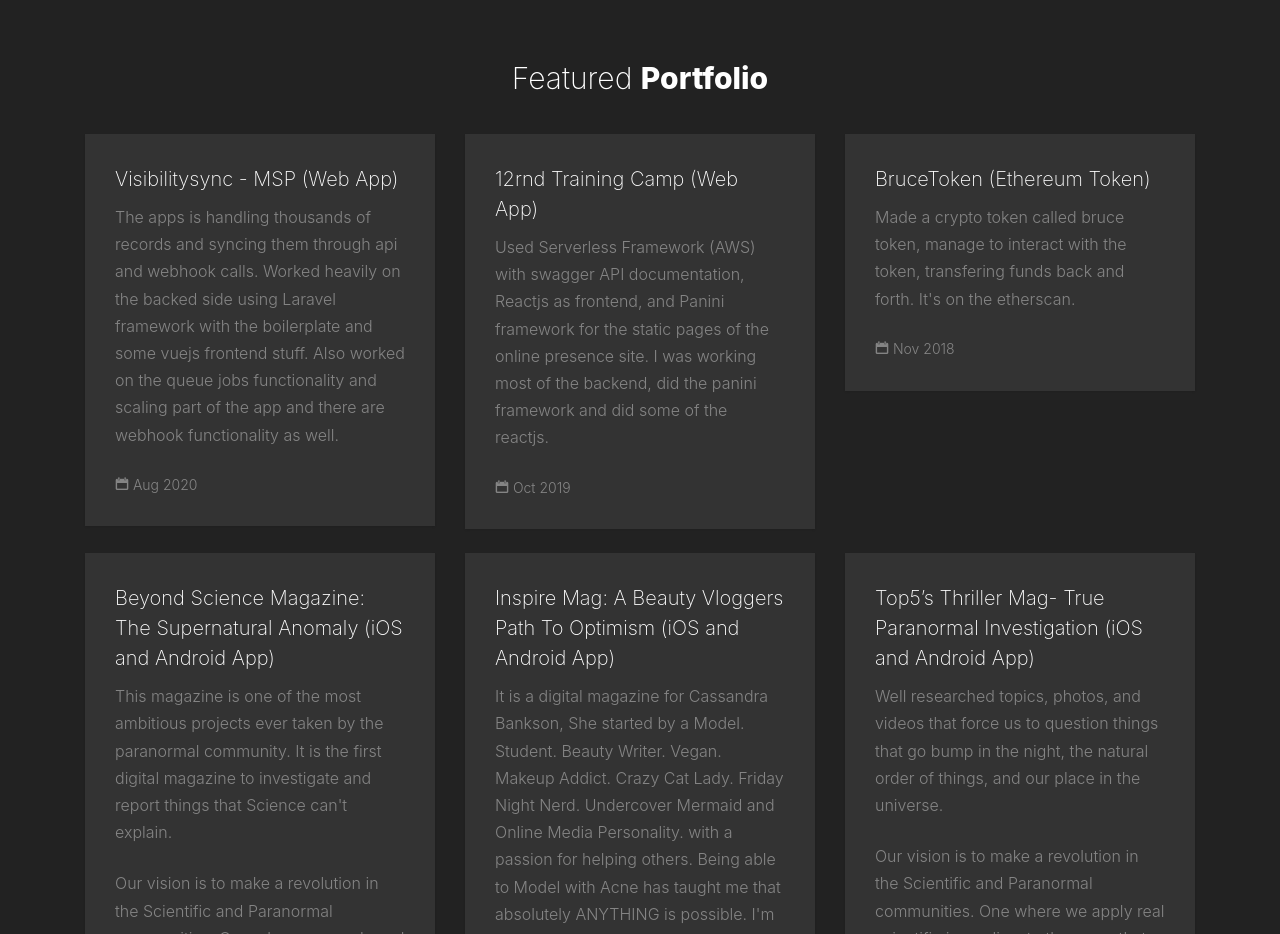
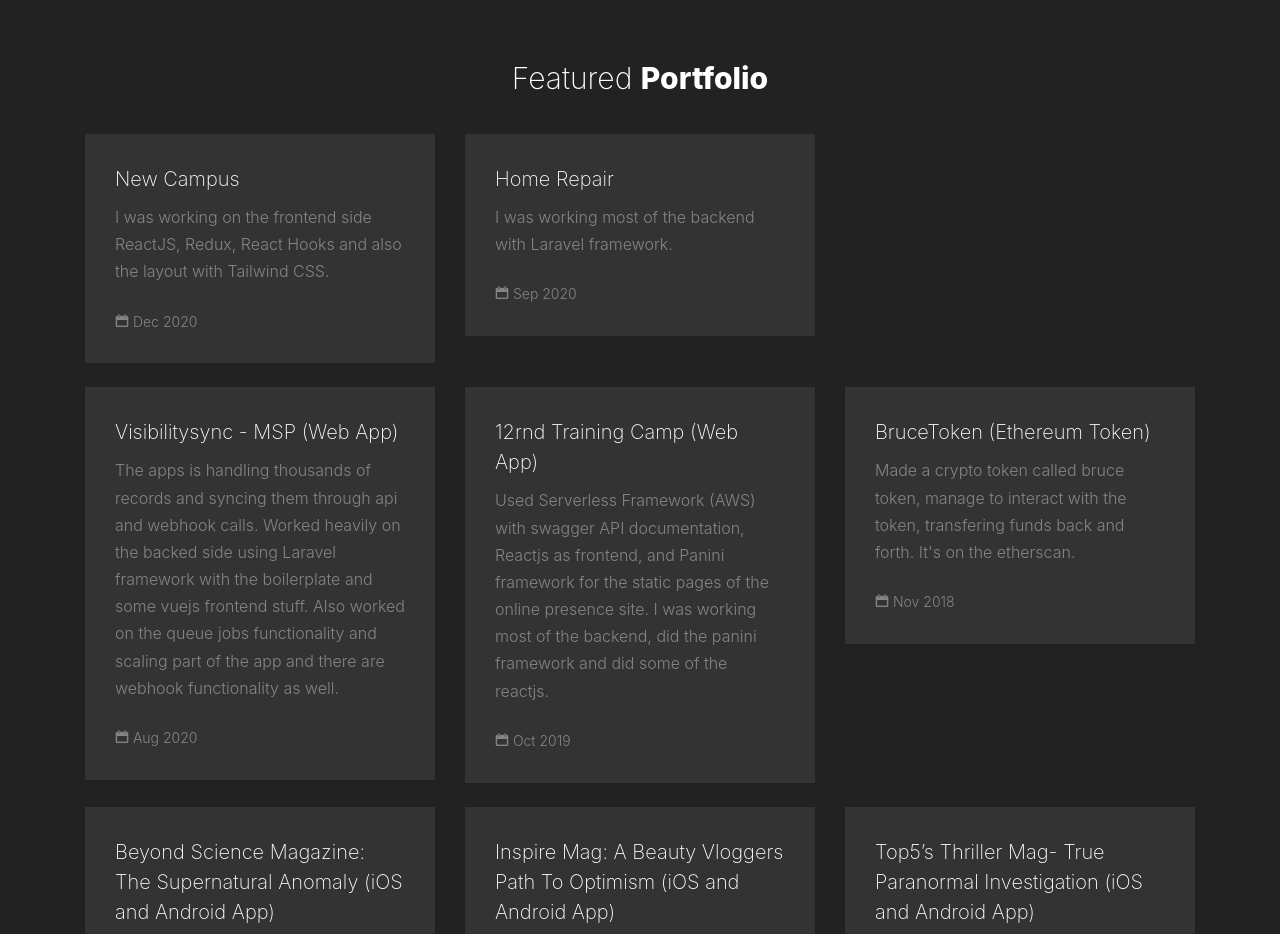
Before and after one commit to 2arcz6/cv, a website: page index.html in a window 1280 px wide. Shown: the part 840-1774 px from the top of the page. Drawn offline with nearby package versions, Linux system fonts and the light colour scheme; files whose address does not match are found by name.

Commit message:
updated portfolio

```diff
--- a/index.html
+++ b/index.html
@@ -76,6 +76,44 @@
 					<h2>Featured <strong>Portfolio</strong></h2>
 				</div>
 			</div>
+
+				<!-- 0th ROW -->
+				<div class="row">
+					<div class="col-sm-6 col-lg-4 mb-4">
+						<div class="blog-entry">
+							<!-- <a href="#"><img src="images/post_1.jpg" alt="Image placeholder" class="img-fluid"></a> -->
+							<div class="blog-entry-text">
+								<h3><a href="https://dev.newcampus.co" target="_blank">New Campus</a></h3>
+								<p class="mb-4">I was working on the frontend side ReactJS, Redux, React Hooks and also the layout with Tailwind CSS.</p>
+
+								<div class="meta">
+									<a href="#" class="inactiveLink"><span class="icon-calendar"></span> Dec 2020</a>
+									<!-- <a href="#"><span class="icon-bubble"></span> 5 Comments</a> -->
+								</div>
+							</div>
+						</div>
+					</div>
+
+					<div class="col-sm-6 col-lg-4 mb-4">
+						<div class="blog-entry">
+							<!-- <a href="#"><img src="images/post_2.jpg" alt="Image placeholder" class="img-fluid"></a> -->
+							<div class="blog-entry-text">
+								<h3><a href="#" target="_blank">Home Repair</a></h3>
+								<p class="mb-4">I was working most of the backend with Laravel framework.</p>
+
+								<div class="meta">
+									<a href="#" class="inactiveLink"><span class="icon-calendar"></span> Sep 2020</a>
+									<!-- <a href="#"><span class="icon-bubble"></span> 5 Comments</a> -->
+								</div>
+							</div>
+						</div>
+					</div>
+
+
+
+				</div>
+
+
 
 				<!-- 1st ROW -->
 				<div class="row">
```
